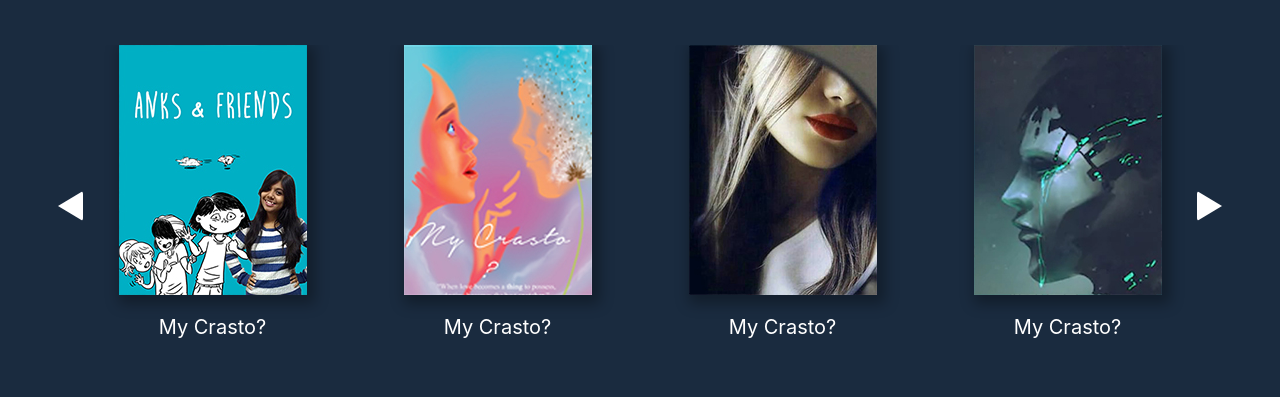
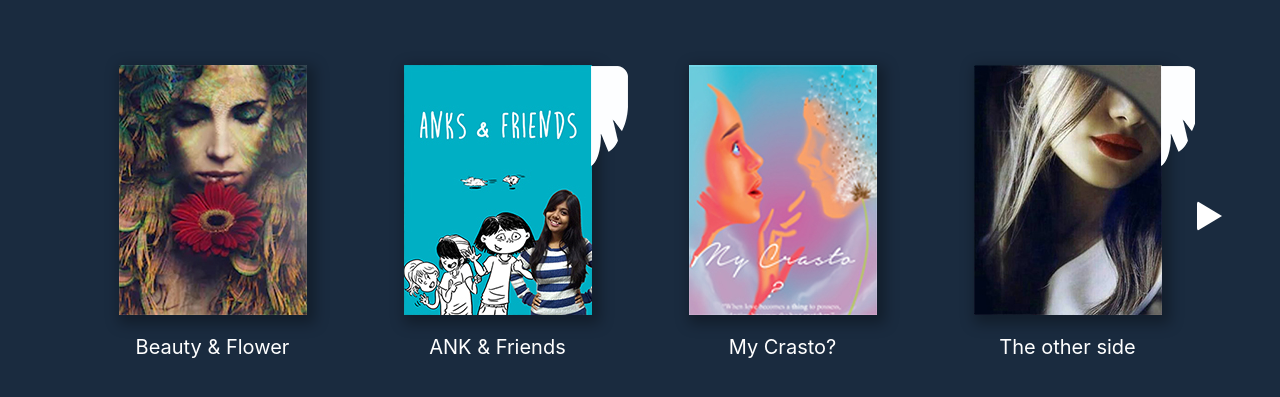
Before and after one commit to mohitdarmal/eleven-features, a plain HTML site: page home.html in a window 1280 px wide. Shown: the part 801-1198 px from the top of the page. Drawn offline with Linux system fonts and the light colour scheme.

Commit message:
made book relase section

```diff
--- a/css/custom.css
+++ b/css/custom.css
@@ -565,8 +565,42 @@ body {
     margin: 0 auto;
 }
 
-.book-release-carousel .frontside h5{
+.book-release-carousel .frontside h5 {
     margin-top: 20px;
 }
 
-.card:nth-child(even){background-color: red;}
+.card:nth-child(even) {
+    background-color: red;
+}
+
+.book-release-carousel .card img:hover {
+    box-shadow: 0px 2px 10px #fff;
+    cursor: pointer;
+}
+
+.book-release-carousel.owl-carousel .owl-stage-outer {
+    padding-top: 20px !important;
+}
+
+.book-feature .card-body:after {
+    content: url("../img/feature-after.png");
+    position: absolute;
+    top: 1px;
+    right: -5px;
+}
+
+.book-release-carousel .backside {
+    width: 100%;
+}
+
+.books-hover-text {
+    background: #ffffff;
+    padding: 30px 20px;
+    border-radius: 2px;
+}
+.books-hover-text h4{font-weight: bold;}
+.books-hover-text h4, .books-hover-text h5{
+    color: #1A2B3F;
+}
+
+.backside-title{margin: 20px;;}
--- a/home.html
+++ b/home.html
@@ -274,30 +274,25 @@
                             <div class="card">
                                 <div class="card-body text-center">
                                         <img class=" img-fluid" src="./img/book3.jpg" alt="">
-                                        <h5 class="color-white font-weight-normal"> My Crasto?</h5>
+                                        <h5 class="color-white font-weight-normal"> Beauty & Flower</h5>
                                 </div>
                             </div>
                         </div>
                         <div class="backside">
                             <div class="card ">
-                                <div class="px-4 mt-4">
-                                    <img class=" img-fluid" src="./img/shinyangletext.jpg" alt="">
-                                    <div class="lets-go-hover">
-                                        <i class="fa fa-times float-right shiny-close-btn cursor-pointer color-white"
+                                <div class="px-4">
+
+                                    <div class="books-hover-text">
+                                        <i class="fa fa-times float-right  color-white"
                                             aria-hidden="true"></i>
 
                                         <!-- <h4 class="card-title">Sunlimetech</h4> -->
-                                        <p class="card-text"> Get a chance to <b>get featured</b> on our
-                                            page as an artist. </p>
-                                        <p class="card-text"> You can actually <strong>sell your concepts,
-                                                stories</strong> and <strong>artwork</strong> here and enjoy
-                                            being the star of the show . </p>
-                                        <p class="card-text"> All you have to do is send us your
-                                            <strong>email ID</strong> so that we can send you back the
-                                            entire process in detail. </p>
-                                        <p class="card-text mb-0"> <strong>Email ID</strong> </p>
-                                        <input type="text"> <input type="submit">
+                                        <h4 class="card-text  mb-4"> Watch <br>Trailer </h4>
+                                        <h4 class="card-text mb-4"> Read the <br> Book </h4>
+                                        <h5 class="cursor-pointer bannertxt-close-btn book-close-btn cursor-pointer">Close</h5>
+
                                     </div>
+                                    <h5 class="color-white font-weight-normal backside-title"> Beauty & Flower</h5>
                                 </div>
                             </div>
                         </div>
@@ -306,14 +301,14 @@
 
             </div>
         </div>
-        <div class="item">
+        <div class="item book-feature">
             <div class="image-flip" ontouchstart="this.classList.toggle('hover');">
                 <div class="mainflip">
                     <div class="frontside">
                         <div class="card">
                             <div class="card-body text-center">
                                 <img class=" img-fluid" src="./img/book4.jpg" alt="">
-                                        <h5 class="color-white font-weight-normal"> My Crasto?</h5>
+                                        <h5 class="color-white font-weight-normal"> ANK & Friends</h5>
                             </div>
                         </div>
                     </div>
@@ -384,14 +379,14 @@
         </div>
 
 
-        <div class="item">
+        <div class="item book-feature">
             <div class="image-flip" ontouchstart="this.classList.toggle('hover');">
                 <div class="mainflip">
                     <div class="frontside">
                         <div class="card">
                             <div class="card-body text-center">
                                 <img class=" img-fluid" src="./img/book2.jpg" alt="">
-                                <h5 class="color-white font-weight-normal"> My Crasto?</h5>
+                                <h5 class="color-white font-weight-normal"> The other side</h5>
                             </div>
                         </div>
                     </div>
@@ -429,7 +424,7 @@
                         <div class="card">
                             <div class="card-body text-center">
                                 <img class=" img-fluid" src="./img/book5.jpg" alt="">
-                                <h5 class="color-white font-weight-normal"> My Crasto?</h5>
+                                <h5 class="color-white font-weight-normal"> Enigma</h5>
                             </div>
                         </div>
                     </div>
@@ -460,14 +455,14 @@
             </div>
 
         </div>
-        <div class="item">
+        <div class="item book-feature">
             <div class="image-flip" ontouchstart="this.classList.toggle('hover');">
                 <div class="mainflip">
                     <div class="frontside">
                         <div class="card">
                             <div class="card-body text-center">
                                 <img class=" img-fluid" src="./img/book6.jpg" alt="">
-                                        <h5 class="color-white font-weight-normal"> My Crasto?</h5>
+                                        <h5 class="color-white font-weight-normal"> Meanwhile the other side </h5>
                             </div>
                         </div>
                     </div>
@@ -506,7 +501,7 @@
                         <div class="card">
                             <div class="card-body text-center">
                                 <img class=" img-fluid" src="./img/book7.jpg" alt="">
-                                        <h5 class="color-white font-weight-normal"> My Crasto?</h5>
+                                        <h5 class="color-white font-weight-normal">Twin Flames</h5>
                             </div>
                         </div>
                     </div>
--- a/js/custom.js
+++ b/js/custom.js
@@ -96,10 +96,9 @@ bannerTxtCloseBtn.addEventListener("click", () => {
 $('.book-release-carousel').owlCarousel({
   nav: true,
   items: 4,
-
   margin: 30,
   autoplay: true,
-  autoplayTimeout: 5000,
+  autoplayTimeout: 50000,
   autoplayHoverPause: true,
   loop: false,
   navRewind: false,
@@ -107,3 +106,15 @@ $('.book-release-carousel').owlCarousel({
 
 });
 // Owl carousel Banner
+
+var bookReleaseCardImg = document.querySelector(".book-release-carousel .card img");
+var BookRelaseimageFlip = document.querySelector(".book-release-carousel .image-flip");
+var bookCloseBtn = document.querySelector(".book-release-carousel .book-close-btn");
+
+bookReleaseCardImg.addEventListener("click", () => {
+  BookRelaseimageFlip.classList.add("image-flip-hover");
+});
+
+bookCloseBtn.addEventListener("click", () => {
+  BookRelaseimageFlip.classList.remove("image-flip-hover");
+});
```
Also changed, not shown: img/feature-after.png (added).
